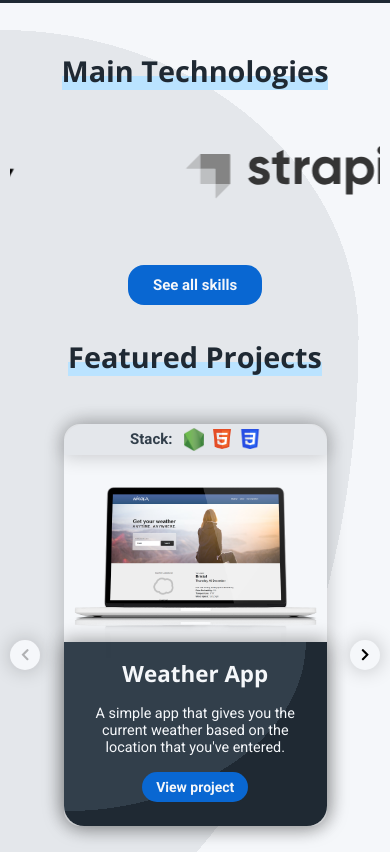
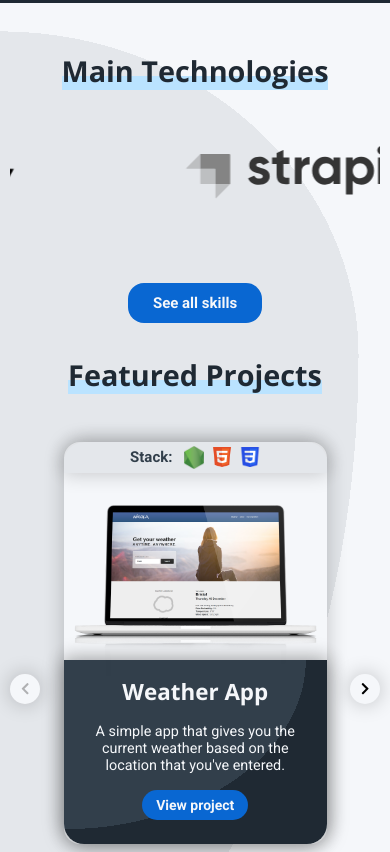
Before and after one commit to nikola96gospodinov/portfolio-2021, a Gatsby site: page / in a window 390 px wide. Shown: the part 620-1472 px from the top of the page. Built offline with nearby package versions, Linux system fonts and the light colour scheme; Gatsby itself is replaced by a stand-in of ours.

Commit message:
remove window

```diff
--- a/src/page-parts/Home/Mockups.js
+++ b/src/page-parts/Home/Mockups.js
@@ -41,16 +41,6 @@ const mockups = [
 ]
 
 const Mockups = () => {
-
-    let sliderValue
-    if (window.innerWidth <= 320) {
-        sliderValue = 190
-    } else if (window.innerWidth < 600) {
-        sliderValue = 180
-    } else {
-        sliderValue = 110
-    }
-
     const displayMockups = () => {
         return mockups.map((mockup, i) => {
             return(
@@ -97,7 +87,7 @@ const Mockups = () => {
             </CarouselProvider>
             <CarouselProvider
                 naturalSlideWidth={100}
-                naturalSlideHeight={sliderValue}
+                naturalSlideHeight={190}
                 totalSlides={mockups.length}
                 visibleSlides={1}
                 className="featured-project-slider-small"
--- a/src/pages/index.js
+++ b/src/pages/index.js
@@ -36,26 +36,6 @@ const images = [
   {path: WordpressLogo, alt: "WordPress Logo", link: "https://wordpress.com/"}
 ]
 
-let techHeight
-
-if (window.innerWidth <= 320) {
-  techHeight = 35
-} else if (window.innerWidth < 400) {
-  techHeight = 30
-} else {
-  techHeight = 25
-}
-
-let techHeight2
-
-if (window.innerWidth >= 1600 ) {
-  techHeight2 = 35
-} else if (window.innerWidth > 1024) {
-  techHeight2 = 40
-} else {
-  techHeight2 = 45
-}
-
 const IndexPage = () => (
   <Layout>
     <SEO
@@ -88,7 +68,7 @@ const IndexPage = () => (
         {/* Slider desktop */}
         <CarouselProvider
               naturalSlideWidth={100}
-              naturalSlideHeight={techHeight2}
+              naturalSlideHeight={45}
               totalSlides={images.length}
               isPlaying={true}
               interval={3000}
@@ -138,7 +118,7 @@ const IndexPage = () => (
         {/* Slider mobile */}
         <CarouselProvider
               naturalSlideWidth={100}
-              naturalSlideHeight={techHeight}
+              naturalSlideHeight={35}
               totalSlides={images.length}
               isPlaying={true}
               interval={3000}
```
